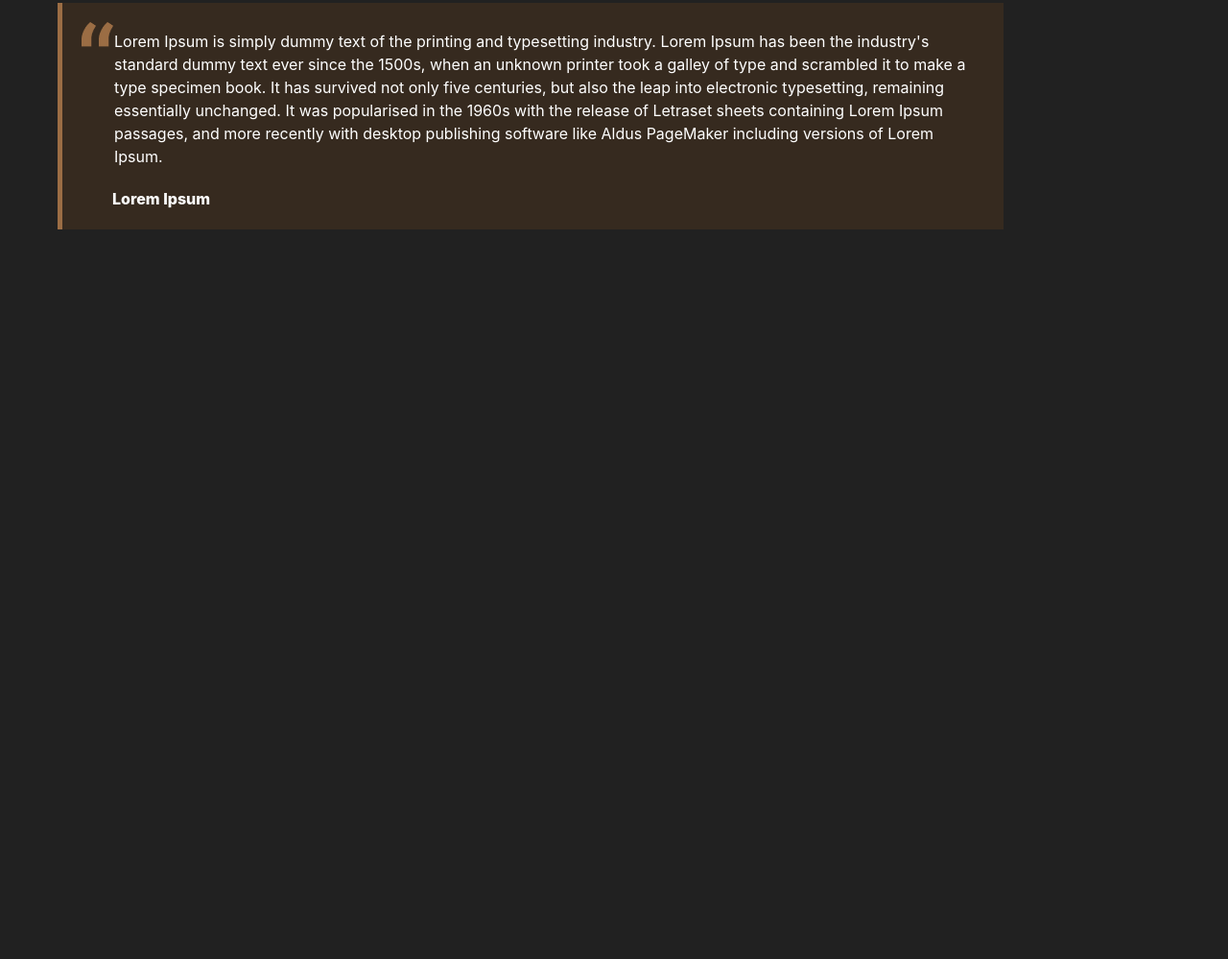
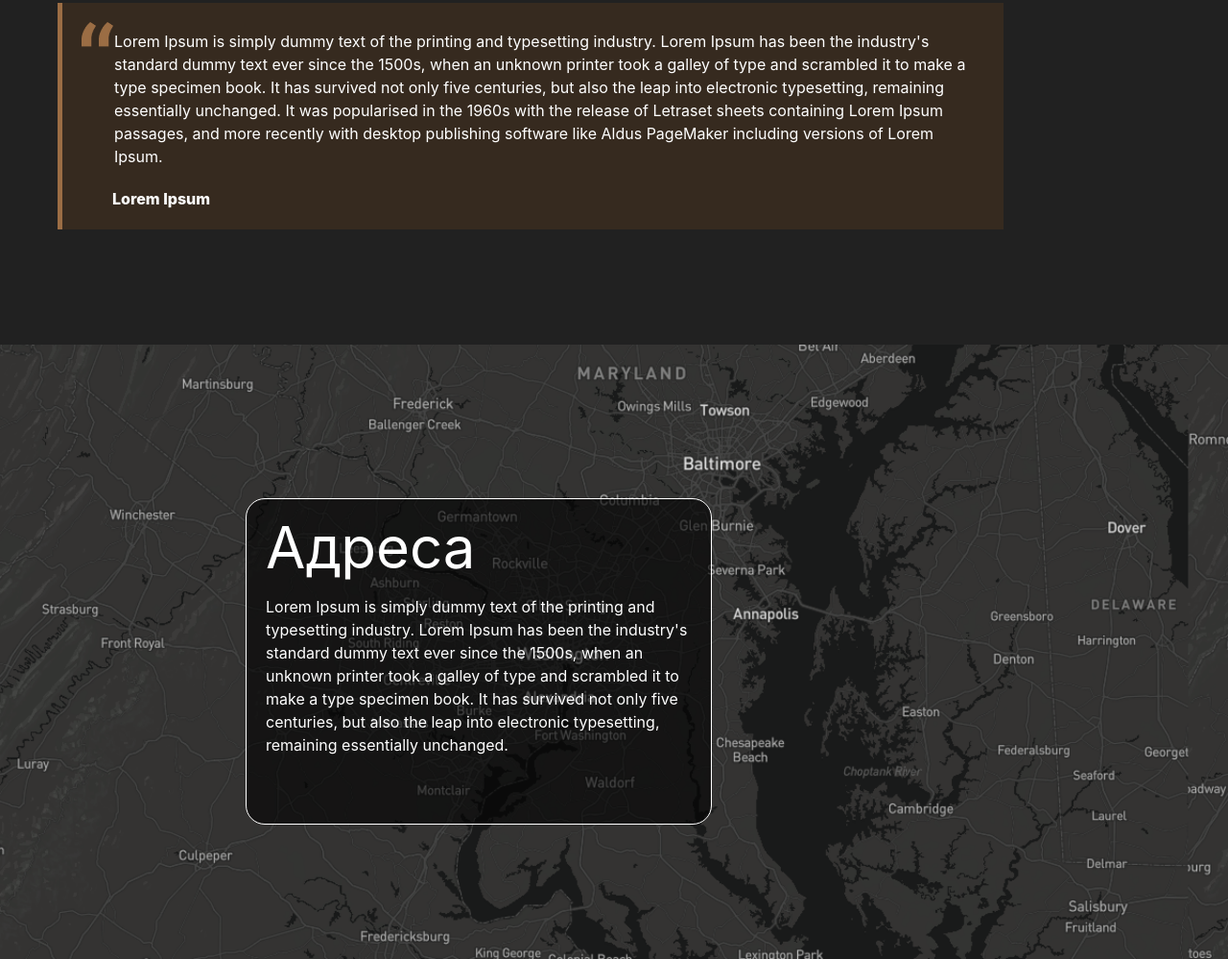
Before and after one commit to Jalilov-dev/Homework-14, a website: page index.html in a window 1280 px wide. Shown: the part 3204-4203 px from the top of the page at 96% size. Before the commit the page ends 3563 px from the top, so only its background shows below. Drawn offline with nearby package versions, Linux system fonts and the light colour scheme; files that its build step writes are made by us from their sources.

Commit message:
add fivth-section page1

```diff
--- a/index.html
+++ b/index.html
@@ -305,6 +305,12 @@
         </div>
 
     </section>
+       <section class="section-5 mt-20 bg-cover relative bg-no-repeat bg-center w-full h-[100vh] lg:h-[80vh]">
+                 <div class="lg:w-[486px] absolute top-[25%] rounded-[20px] p-5 lg:left-[20%]   lg:h-[340px] bg-[#00000099] border border-solid border-[#FFFFFF]">
+                      <p class="text-[30px] lg:text-[60px]/15 pb-5">Адреса</p>
+                      <p>Lorem Ipsum is simply dummy text of the printing and typesetting industry. Lorem Ipsum has been the industry's standard dummy text ever since the 1500s, when an unknown printer took a galley of type and scrambled it to make a type specimen book. It has survived not only five centuries, but also the leap into electronic typesetting, remaining essentially unchanged. </p>
+                </div>
+       </section>
 </body>
 
 </html>
--- a/src/input.css
+++ b/src/input.css
@@ -3,3 +3,7 @@
 header {
     background-image: url(../img.png/Group\ 2\ \(1\).png);
 }
+.section-5 {
+    background-image: url(../img.png/Group\ 10.png);
+
+}
```
Also changed, not shown: img.png/Group 10.png (added).
